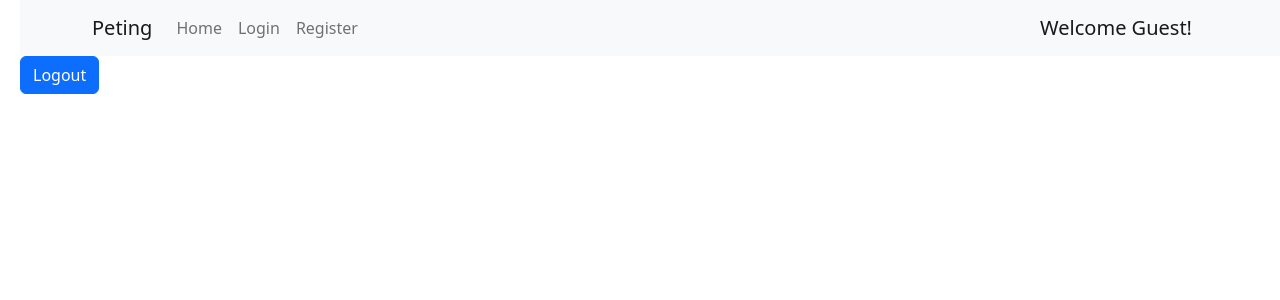
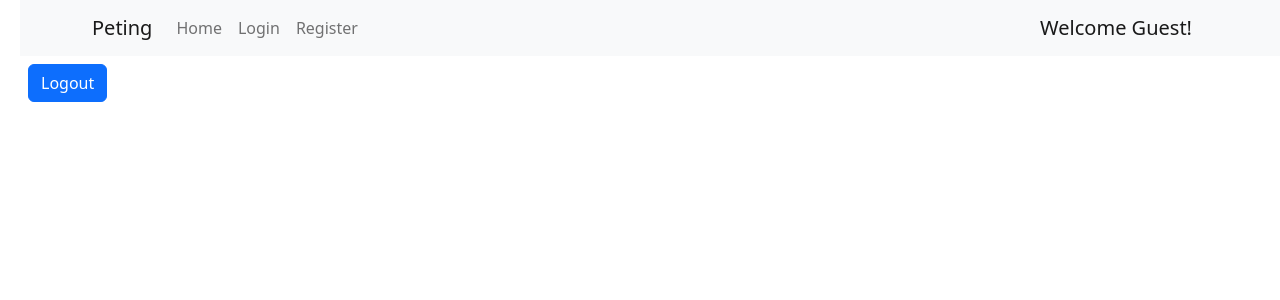
Before and after one commit to brendan-young/peting, a React (Create React App) app in the folder client/: page /logout in a window 1280 px wide. Shown: the top 300 px of the page. Built offline with nearby package versions, Linux system fonts and the light colour scheme; no server answers.

Commit message:
added to styling

```diff
--- a/client/src/App.css
+++ b/client/src/App.css
@@ -1,11 +1,14 @@
 .App {
   padding-left: 20px;
+  margin-left: auto;
+  margin-right: auto;
 }
 
-.button {
-  padding-left: 10px;
-  padding-top: 50px;
+.main {
+  margin-left: auto;
+  margin-right: auto;
 }
+
 
 .review-card {
   padding-bottom: 10px;
@@ -14,3 +17,9 @@
 h2 {
   padding-top: 10px;
 }
+
+.card-img-top {
+  width: 100%;
+  height: 35vh;
+  object-fit: cover;
+}
--- a/client/src/App.js
+++ b/client/src/App.js
@@ -129,7 +129,7 @@ const App = () => {
   return (
     <div className='App'>
       < NavigationBar />
-      <main>
+      <div className='main'>
         <Routes>
           <Route
             path="/"
@@ -186,7 +186,7 @@ const App = () => {
             element={<Logout handleLogout={handleLogout} />} />
 
         </Routes>
-      </main>
+      </div>
     </div>
   )
 }
--- a/client/src/components/Home.js
+++ b/client/src/components/Home.js
@@ -1,3 +1,4 @@
+import '../App.css';
 import React from "react";
 import { Link, useNavigate } from "react-router-dom";
 import { useState, useEffect } from "react";
@@ -8,6 +9,7 @@ import Button from "react-bootstrap/Button";
 import Card from "react-bootstrap/Card";
 import Col from "react-bootstrap/Col";
 import Row from "react-bootstrap/Row";
+import Container from "react-bootstrap/Container"
 
 const Home = ({ toys }) => {
   const [user, setUser] = useUser()
@@ -18,7 +20,7 @@ const Home = ({ toys }) => {
   const toyList = toys.map((toy) => {
     return (
       <Col key={toy.id}>
-        <Card style={{ width: "18rem" }}>
+        <Card style={{ width: "22rem" }} className="m-3">
           <Card.Img variant="top" src={toy.image_url} />
           <Card.Body>
             <Card.Title>{toy.name}</Card.Title>
@@ -43,7 +45,7 @@ const Home = ({ toys }) => {
   });
 
   return (
-    <Row xs={1} md={4}>
+    <Row lg={3}>
       {toyList}
     </Row>
   );
--- a/client/src/components/PetsDetails.js
+++ b/client/src/components/PetsDetails.js
@@ -32,21 +32,21 @@ const PetsDetails = ({ users, handleDeletePet, pets }) => {
     return (
       <div>
         <Col key={pet.id}>
-          <Card style={{ width: "18rem" }} className='card'>
+          <Card style={{ width: "18rem" }} className="m-3">
             <Card.Img variant="top" src={pet.image_url}  />
             <Card.Body>
               <Card.Title>{pet.name}</Card.Title>
               <Card.Text>{pet.breed}</Card.Text>
               <Card.Text>{pet.about}</Card.Text>
               <Button
-                className="mr-2"
+                className="ml-2"
                 variant="primary"
                 onClick={() => navigate("/")}
               >
                 Update
               </Button>{' '}
               <Button
-                className="button"
+                className="ml-2"
                 variant="danger"
                 onClick={() => handleDeletePet(pet.id)}
               >
@@ -62,7 +62,7 @@ const PetsDetails = ({ users, handleDeletePet, pets }) => {
   return (
     <div>
       <Button
-        className="button"
+        className="m-3"
         variant="primary"
         onClick={() => navigate(`/pets/new`)}
       >
--- a/client/src/components/ToyDetails.js
+++ b/client/src/components/ToyDetails.js
@@ -37,18 +37,29 @@ const ToyDetails = ({ toys, reviews }) => {
       <div key={toy.id}>
 
         <h2>Reviews</h2>
-        <Card className='review-card' style={{ width: '20rem' }}>
+        <Card className='mb-3' style={{ width: '30rem' }}>
           <Card.Img variant="top" src={review.image_url} />
           <Card.Body>
-            <Card.Title>{getReviews.headline}</Card.Title>
-            <Card.Title>{review.name}</Card.Title>
+            <Card.Title>Name : {review.name}</Card.Title>
+            <Card.Title>"{getReviews.headline}"</Card.Title>
             <Card.Text>
              {getReviews.date}
             </Card.Text>
             <Card.Text>
-             Breed : {review.breed}
+             <b>Breed : </b>{review.breed}
             </Card.Text>
             <Card.Text>
+              <b>Longevity:</b> {getReviews.longevity}/5
+            </Card.Text>
+            <Card.Text>
+             <b>Enjoyment:</b>  {getReviews.enjoyment}/5
+            </Card.Text>
+            <Card.Text>
+              <b>Overall Rating: </b>{getReviews.rating}/5
+            </Card.Text>
+            <Card.Text>
+              <b>My Final Thoughts...</b>
+              <br></br>
               {getReviews.description}
             </Card.Text>
           </Card.Body>
--- a/client/src/components/Users/Logout.js
+++ b/client/src/components/Users/Logout.js
@@ -15,7 +15,7 @@ const Logout = ({ handleLogout }) => {
   }
 
   return (
-    <Button onClick={logMeOut}> Logout </Button>
+    <Button onClick={logMeOut} className="m-2"> Logout </Button>
   )
 }
 
```
